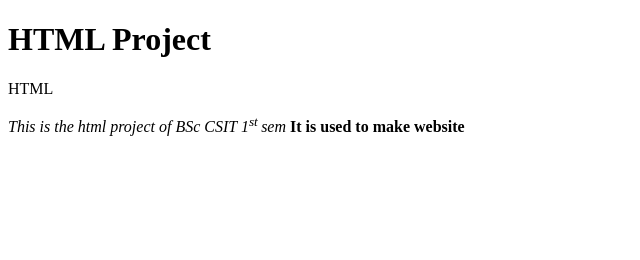
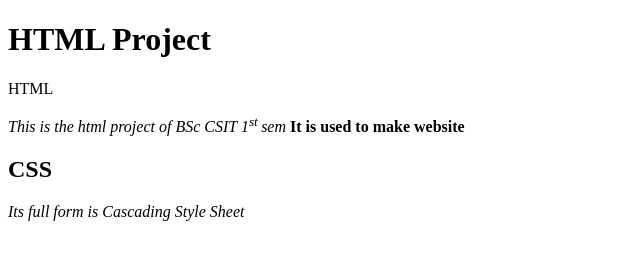
Before and after one commit to Sumnimakarki/HTML, a plain HTML site: page index.html in a window 1280 px wide. Shown: the whole page, without its empty margins (0-640 px from the left). Drawn offline with Linux system fonts and the light colour scheme.

Commit message:
div tag added in index.html

```diff
--- a/index.html
+++ b/index.html
@@ -7,9 +7,14 @@
 </head>
 <body>
     <h1>HTML Project</h1>
+    <div>
     <p>HTML </p>
     <i>This is the html project of BSc CSIT 1<sup>st </sup>sem</i>
     <b>It is used to make website</b>
-    <img src=""
+    </div>
+    <div>
+        <h2>CSS</h2>
+        <i>Its full form is Cascading Style Sheet</i>
+    </div>
 </body>
 </html>
```
